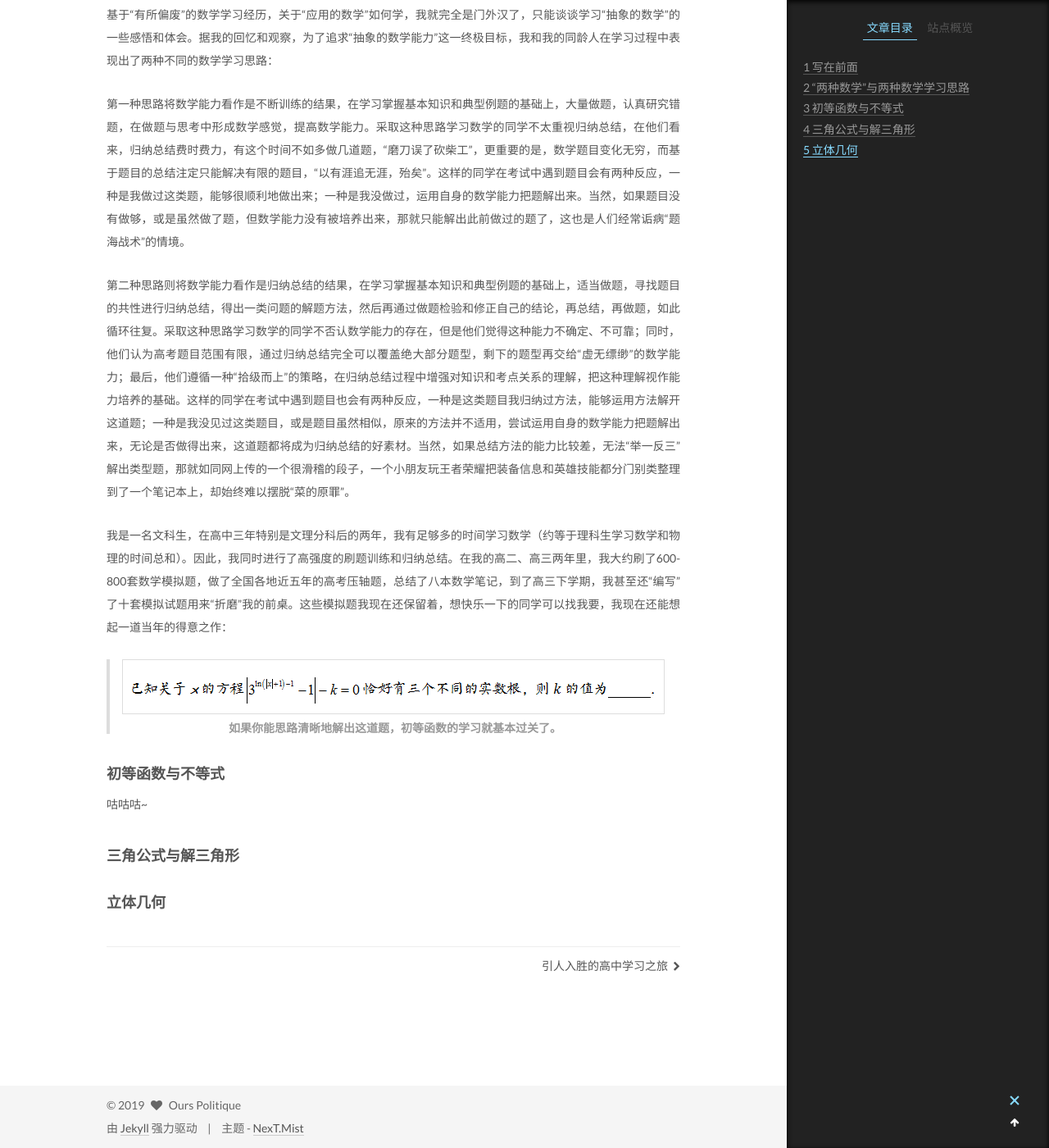
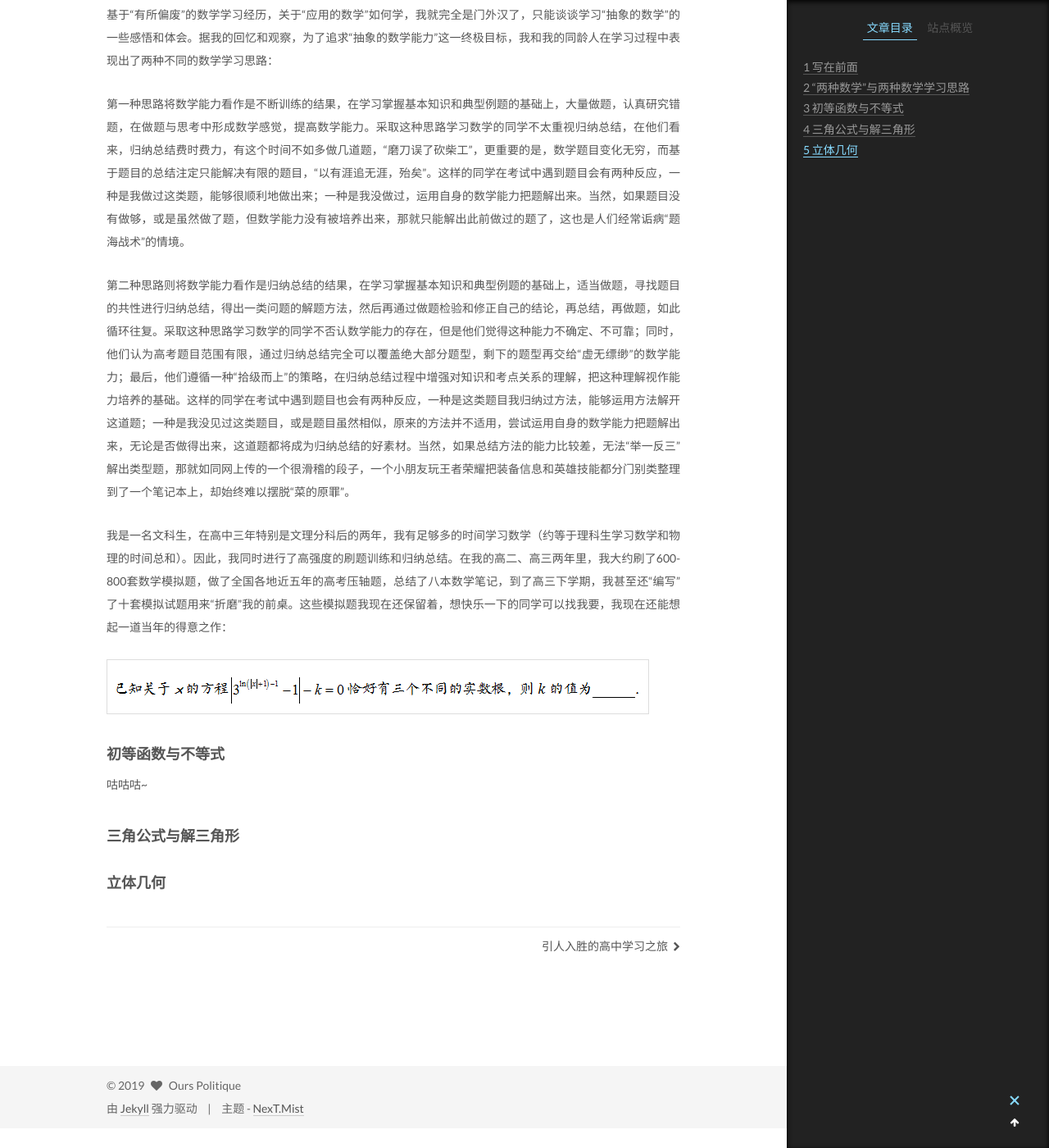
Before and after one commit to ourspolitique/ourspolitique.github.io, a Jekyll site: the page built from _posts/2019-07-09-mathematiques.md, in a window 1280 px wide and 1400 px high, scrolled down 1436 px. Shown: the whole window at 82% size. Built offline with Jekyll 4.4.1, drawn with Linux system fonts in a browser that asks for light colours.

Commit message:
Update 2019-07-09-mathematiques.md

```diff
--- a/_posts/2019-07-09-mathematiques.md
+++ b/_posts/2019-07-09-mathematiques.md
@@ -30,7 +30,7 @@ tags:
 
 我是一名文科生，在高中三年特别是文理分科后的两年，我有足够多的时间学习数学（约等于理科生学习数学和物理的时间总和）。因此，我同时进行了高强度的刷题训练和归纳总结。在我的高二、高三两年里，我大约刷了600-800套数学模拟题，做了全国各地近五年的高考压轴题，总结了八本数学笔记，到了高三下学期，我甚至还“编写”了十套模拟试题用来“折磨”我的前桌。这些模拟题我现在还保留着，想快乐一下的同学可以找我要，我现在还能想起一道当年的得意之作：
 
-> ![函数与方程](https://ourspolitique.github.io/assets/images/20190722.png "如果你能思路清晰地解出这道题，初等函数的学习就基本过关了。")
+![函数与方程](https://ourspolitique.github.io/assets/images/20190722.png)
 
 
 
```
